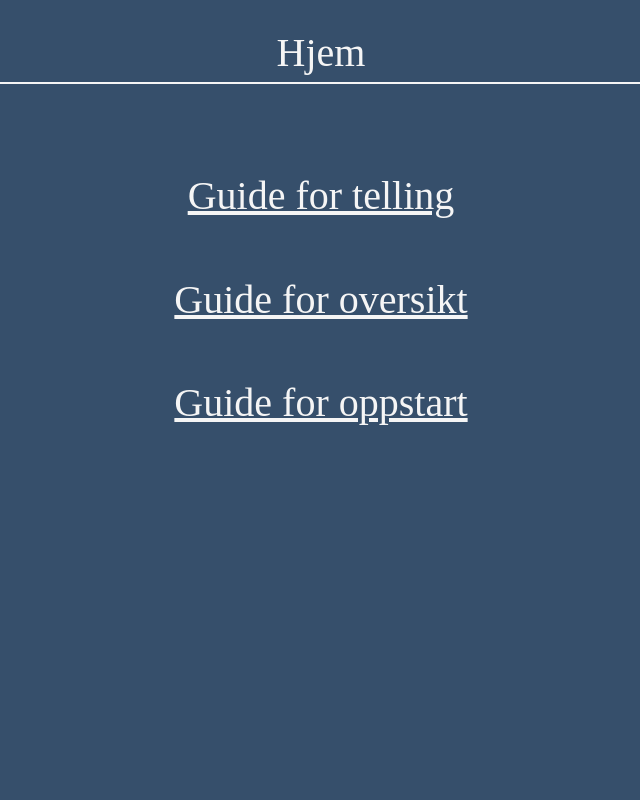
After one commit to SindreVatnaland/Prosjekt, a Flask app: page /guide in a window 1280 px wide. The commit adds this page. Shown: the whole page, without its empty margins (319-959 px from the left). Run offline with Flask 2, Linux system fonts and the light colour scheme; parts of the project's set-up code (start-up, migrations or seed data) failed here and were passed over.

Commit message:
Added guide button and html files

```diff
--- a/Item Count/app.py
+++ b/Item Count/app.py
@@ -245,5 +245,21 @@ def upload_file():
         func.update_dictionary()
     return render_template("home.html")
 
+@app.route('/guide')
+def guide():
+    return render_template('guide.html')
+
+@app.route('/guide_telling')
+def guide_telling():
+    return render_template('guide_telling.html')
+
+@app.route('/guide_oversikt')
+def guide_oversikt():
+    return render_template('guide_oversikt.html')
+
+@app.route('/guide_nytt')
+def guide_nytt():
+    return render_template('guide_nytt.html')
+
 if __name__ == '__main__':
     app.run(debug=True, host="0.0.0.0")
--- a/Item Count/templates/add_item.html
+++ b/Item Count/templates/add_item.html
@@ -21,11 +21,11 @@
             <br/><br/>
         <p class="info">Varen er ikke registrert</p>
         <p class="info">Legg til varenavn:</p>
-        <input name="name" value="{{name}}" maxlength="30" /><br/><br/>
+        <input name="name" value="{{name}}" maxlength="50" /><br/><br/>
             {% elif len2 < 13 %}
 
             <p class="info">Varenavn:</p>
-            <input name="name" value="{{name}}" maxlength="40" /><br/><br>
+            <input name="name" value="{{name}}" maxlength="50" /><br/><br>
             {% else %}
             <br/>
             <h5 class="info">{{ name }}</h5>
--- a/Item Count/templates/counting.html
+++ b/Item Count/templates/counting.html
@@ -12,11 +12,11 @@
 </head>
 <body>
 <a href={{url_for("new_shelf")}} >
-    <h1 class="h1_button" style="margin-top: 10%;">
+    <h1 class="h1_button" style="margin-top: 5%;">
         Ny hylle
     </h1>
 </a>
-<br/>
+    <h1 style="margin-top: 10%;" class="info">Oversikt:</h1>
     {%for i in range(0, len)%}
 
 <a href=/counting/{{shelves[i]}}>
@@ -26,7 +26,6 @@
 </a>
 
 {%endfor%}
-<br/><br/><br/>
 
 <div class="bottom">
     <a href={{url_for("delete_shelf")}}>
--- a/Item Count/templates/delete_all.html
+++ b/Item Count/templates/delete_all.html
@@ -10,7 +10,7 @@
     <title>Oversikt</title>
 </head>
 <body>
-<h1 style="margin-top: 10%;" class="info">Slett alt</h1>
+<h1 style="margin-top: 5%;" class="info">Slett alt</h1>
 <form action="/deleting_every_shelf" method="post">
     <input placeholder="byggmix" name=hylle value="" autofocus="autofocus"><br/><br/>
     <input type="submit" name=hylle value="Bekreft">
--- a/Item Count/templates/delete_shelf.html
+++ b/Item Count/templates/delete_shelf.html
@@ -10,7 +10,7 @@
     <title>Fjern hylle</title>
 </head>
 <body>
-<h1 class="info">Fjern hylle</h1>
+<h1 style="margin-top: 5%;" class="info">Fjern hylle</h1>
 <br/>
 <form action="/deleting_shelf" method="post">
     <input placeholder="Hylle 1" name=hylle value="" autofocus="autofocus"><br/><br/>
--- /dev/null
+++ b/Item Count/templates/guide.html
@@ -0,0 +1,34 @@
+{%  extends "layout.html" %}
+{%  block content %}
+
+    <head>
+        <style>
+        body{
+            background: #364F6B;
+        }
+    </style>
+    <title>Guide</title>
+    </head>
+<body class="body">
+
+<a href={{url_for("guide_telling")}}>
+    <h1 class="guide_buttons">
+        Guide for telling
+    </h1>
+</a>
+
+<a  href={{url_for("guide_oversikt")}}>
+    <h1 class="guide_buttons">
+        Guide for oversikt
+    </h1>
+</a>
+
+<a href={{url_for("guide_nytt")}}>
+    <h1 class="guide_buttons">
+        Guide for oppstart
+    </h1>
+</a>
+
+
+</body >
+{%  endblock content %}
--- a/Item Count/templates/layout.html
+++ b/Item Count/templates/layout.html
@@ -20,6 +20,24 @@
             height: 100vh;
             flex-wrap: wrap;
 
+        }
+
+        .guide_buttons {
+            margin-top: 5%;
+            color: #F5F5F5;
+            text-decoration: underline;
+        }
+
+        .guide_buttons:hover {
+            background: #3FC1C9;
+            text-decoration: none;
+            color: #F5F5F5
+        }
+
+        .bottom {
+            margin-top: 100px;
+            position: sticky;
+            bottom: 0;
         }
 
         .info {
@@ -111,8 +129,6 @@
 <br/>
     {%  block content %}{% endblock %}
 </div>
-<br/><br/>
-<!-- JavaScript Bundle with Popper -->
 <script src="https://cdn.jsdelivr.net/npm/bootstrap@5.0.0-beta1/dist/js/bootstrap.bundle.min.js" integrity="sha384-ygbV9kiqUc6oa4msXn9868pTtWMgiQaeYH7/t7LECLbyPA2x65Kgf80OJFdroafW" crossorigin="anonymous"></script>
 
 </html>
--- a/Item Count/templates/new.html
+++ b/Item Count/templates/new.html
@@ -10,7 +10,7 @@
     <title>Oversikt</title>
 </head>
 <body>
-<h1 style="margin-top: 10%;" class="info">{{ shelf.split(".")[0].replace("_", " ").upper() }}</h1>
+<h1 style="margin-top: 5%;" class="info">{{ shelf.split(".")[0].replace("_", " ").upper() }}</h1>
 <p class="info">Antall varer: {{ len }}</p>
 <br/>
 
--- a/Item Count/templates/new_shelf.html
+++ b/Item Count/templates/new_shelf.html
@@ -8,7 +8,7 @@
     </style>
     <title>Ny hylle</title>
 </head>
-    <h1 class="info" style="margin-top: 10%;">Ny hylle</h1><br/>
+    <h1 class="info" style="margin-top: 5%;">Ny hylle</h1><br/>
 <body>
     <form action="/counting" method="post">
     <input name="this_name" value="Hylle 1" maxlength="15"/><br/><br/>
--- a/Item Count/templates/overview.html
+++ b/Item Count/templates/overview.html
@@ -12,7 +12,7 @@
 </head>
 <body>
 
-    <h1 style="margin-top: 10%;" class="info">Oversikt:</h1>
+    <h1 style="margin-top: 5%;" class="info">Oversikt:</h1>
     {% if len > 0 %}
     {%for i in range(0, len)%}
 
--- a/Item Count/templates/upload.html
+++ b/Item Count/templates/upload.html
@@ -10,7 +10,7 @@
     <title>File Upload</title>
   </head>
   <body>
-    <h1 style="margin-top: 10%;" class="info">File Upload</h1>
+    <h1 style="margin-top: 5%;" class="info">File Upload</h1>
     <p class="info">Filnavn må være: "vareliste.xls"</p>
     <form method="POST" action="/uploader" enctype="multipart/form-data">
       <p class="info"><input type="file" name="file"></p>
--- a/Item Count/templates/view_shelf.html
+++ b/Item Count/templates/view_shelf.html
@@ -11,7 +11,7 @@
     </style>
 </head>
 <body>
-<h1 style="margin-top: 10%;" class="info">{{ shelf.split(".")[0].replace("_", " ").upper()}}</h1>
+<h1 style="margin-top: 5%;" class="info">{{ shelf.split(".")[0].replace("_", " ").upper()}}</h1>
 <p class="info">Antall varer: {{ len }}</p>
 <br/>
     {%for i in range(0, len) %}
```
Also changed, not shown: Item Count/templates/guide_nytt.html (added, +20 -0 lines), Item Count/templates/guide_oversikt.html (added, +20 -0 lines), Item Count/templates/guide_telling.html (added, +20 -0 lines), Item Count/templates/home.html (+8 -1 lines).
